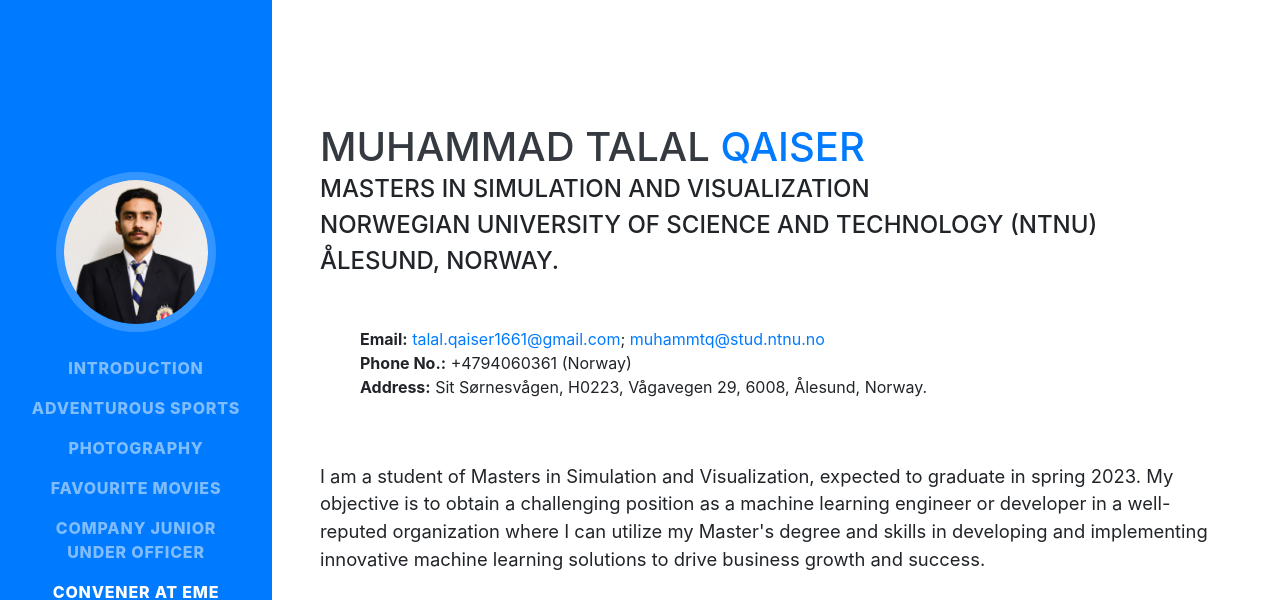
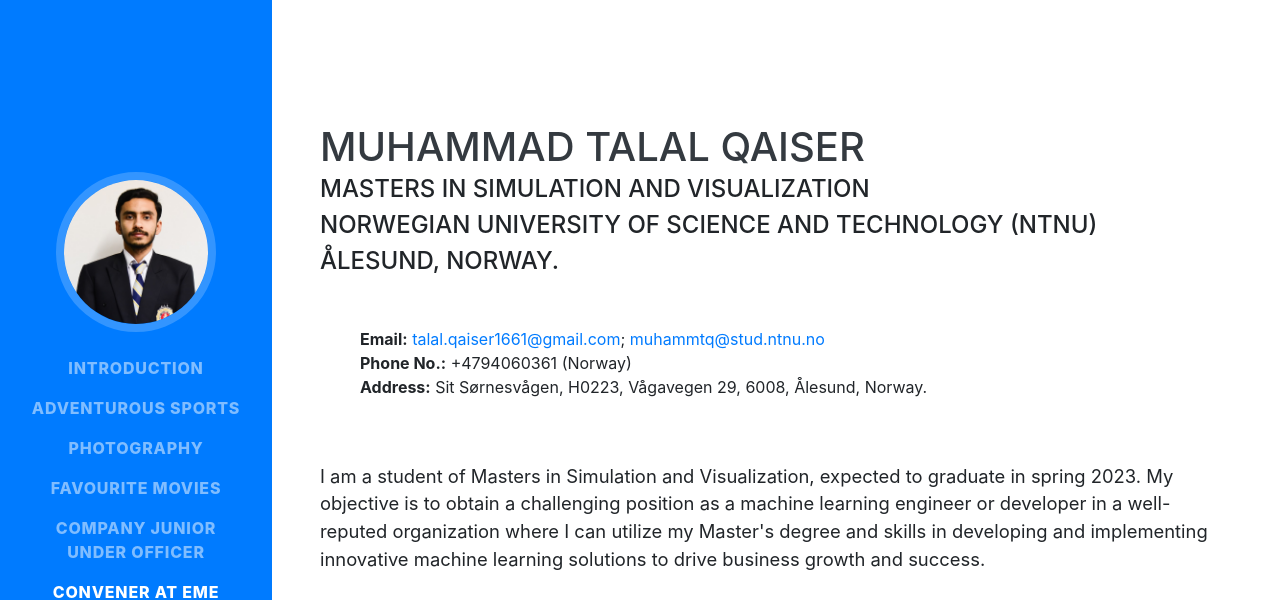
Before and after one commit to talalqaiser/talalqaiser.github.io, a website with bundled scripts: page Others.html in a window 1280 px wide. Shown: the top 600 px of the page. Built offline with nearby package versions, Linux system fonts and the light colour scheme; a web font is replaced by a local one.

Commit message:
second commit

```diff
--- a/Others.html
+++ b/Others.html
@@ -67,9 +67,7 @@
 
 		<section class="resume-section p-3 p-lg-5 d-flex align-items-center" id="about">
 			<div class="w-100">
-				<h1 class="mb-0">Muhammad Talal
-				<span class="text-primary">Qaiser</span>
-				</h1>
+				<h1 class="mb-0">Muhammad Talal Qaiser</h1>
 				<div class="subheading mb-5"> Masters in Simulation and Visualization
 					</br>Norwegian University of Science and Technology (NTNU)
 					</br>Ålesund, Norway.
```
